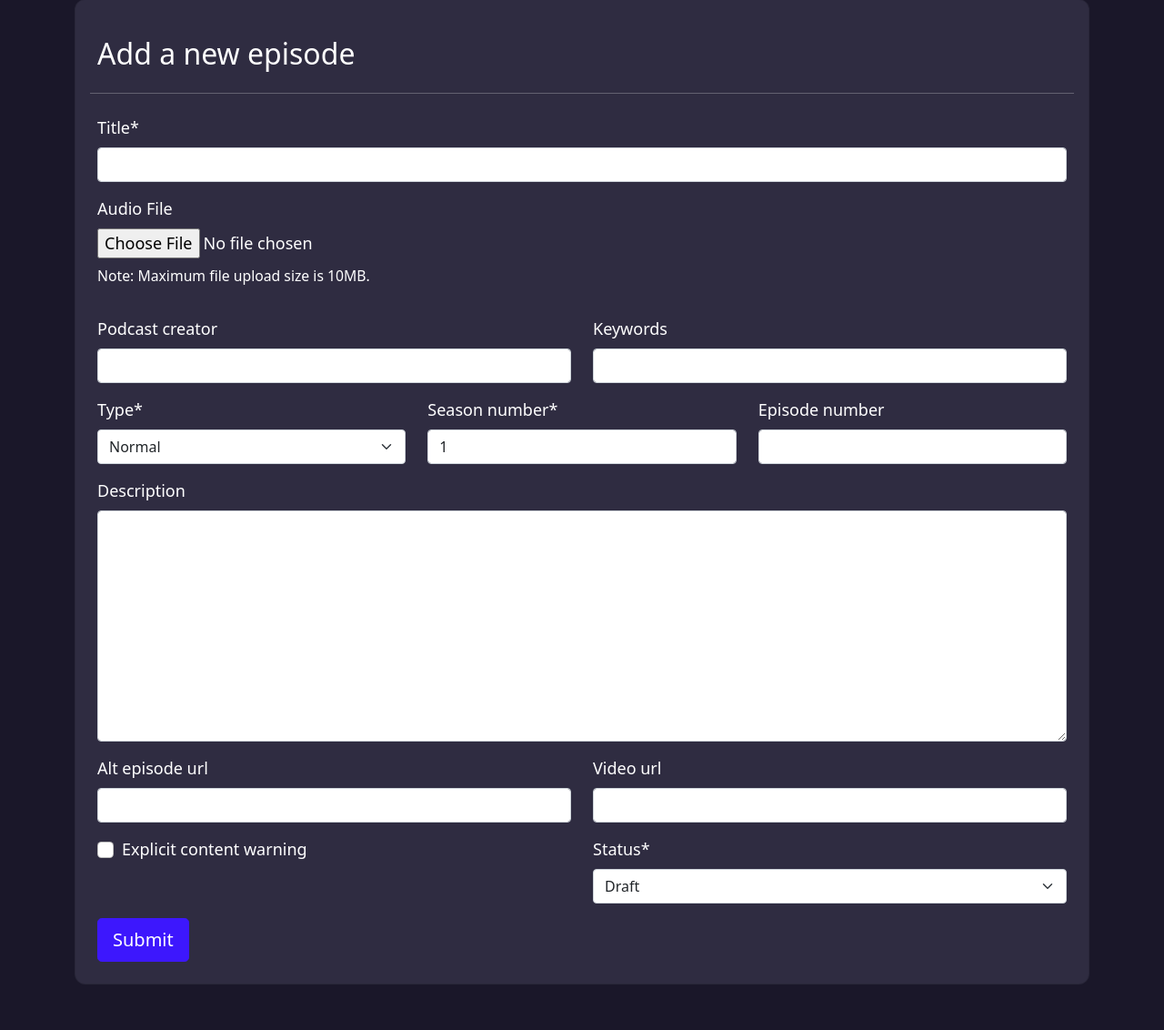
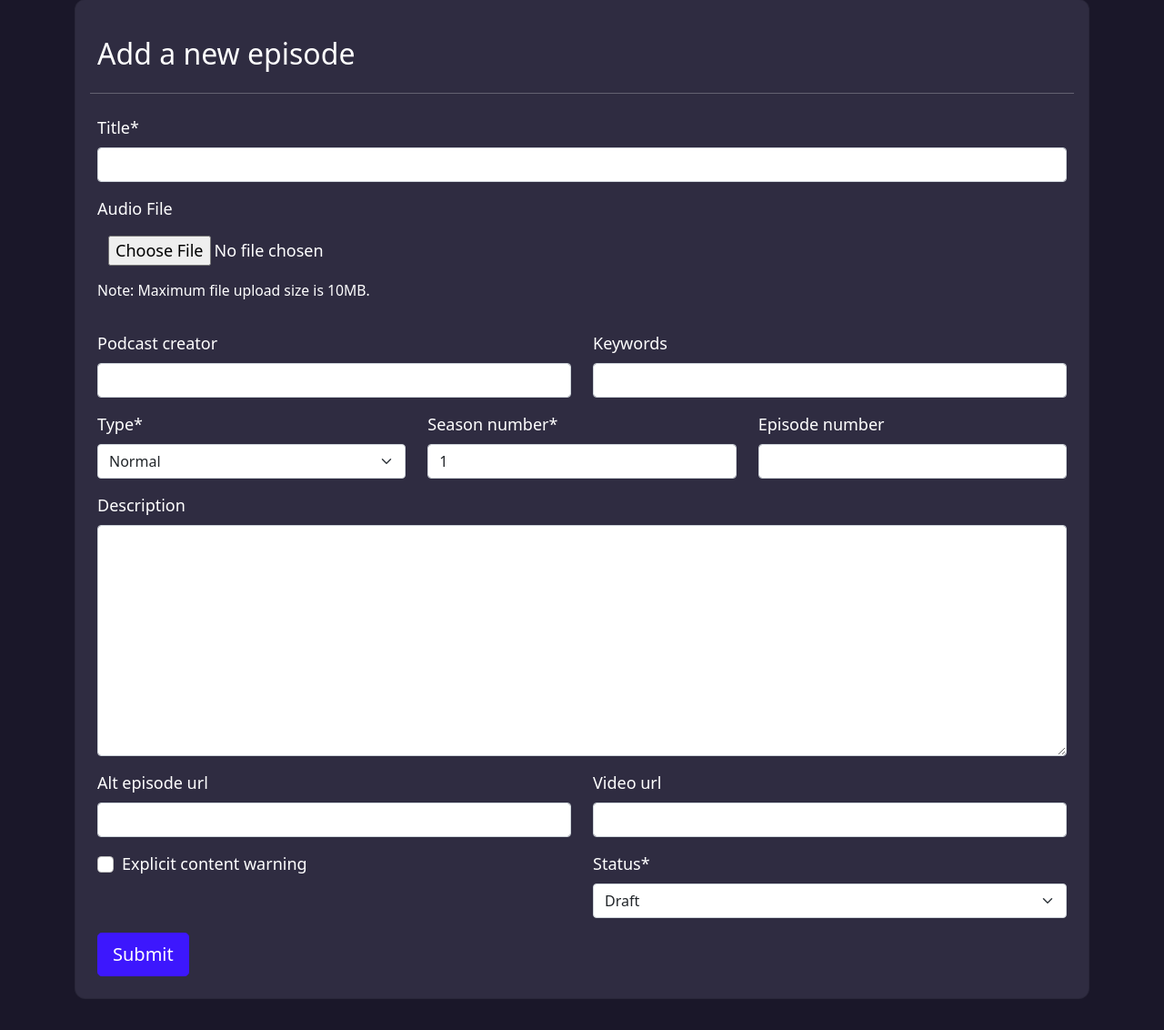
Before and after one commit to bristlebird/resonance, a Django app: a page that uses templates/base.html in a window 1280 px wide. Shown: the part 464-1596 px from the top of the page at 91% size. Run offline with Django 5.2, Linux system fonts and the light colour scheme; a user stored in the database is signed in; tables that the repository leaves empty hold one stand-in row (values such as "Sample post"); some libraries are stand-ins or nearby versions.

Commit message:
fix lighthouse accessibility issues

```diff
--- a/podcast/templates/podcast/episode_add.html
+++ b/podcast/templates/podcast/episode_add.html
@@ -41,7 +41,9 @@
                         <div class="row">
                             <div class="col-md-12 mb-3">
                                 <p class="mb-2">Audio File</p>
-                                {{ episode_form.audiofile }}
+                                <div class="file-input">
+                                    {{ episode_form.audiofile }}
+                                </div>
                                 <p class="small mt-2"><strong>Note:</strong> Maximum file upload size is 10MB.</p>
                             </div>
                         </div>
--- a/podcast/templates/podcast/episode_edit.html
+++ b/podcast/templates/podcast/episode_edit.html
@@ -49,7 +49,9 @@
                                 {% else %}
                                 <p class="mb-2">Audio File</p>
                                 {% endif %}
-                                {{ episode_form.audiofile }}
+                                <div class="file-input">
+                                    {{ episode_form.audiofile }}
+                                </div>
                                 <p class="small mt-2"><strong>Note:</strong> Maximum file upload size is 10MB.</p>
                             </div>
                         </div>
--- a/podcast/templates/podcast/index.html
+++ b/podcast/templates/podcast/index.html
@@ -17,16 +17,15 @@
                         <div class="row g-0">
                             <div class="col-md-4">
                                 {% if "placeholder" in show.artwork.url %}
-                                <img class="img-fluid rounded-3" src="{% static 'images/default.jpg' %}" alt="placeholder image">
+                                <img class="img-fluid rounded-3" src="{% static 'images/microphone.webp' %}" alt="placeholder image of microphone" width="320" height="320">
                                 {% else %}
-                                <img class="img-fluid rounded-3" src=" {{ show.artwork.url }}" alt="{{ show.title }}">
+                                <img class="img-fluid rounded-3" src="{{ show.artwork.url }}" alt="{{ show.title }}" width="320" height="320">
                                 {% endif %}
                             </div>
                             <div class="col-md-8">
                                 <div class="card-body ps-4 pt-0">
                                     <h2 class="card-title">{{ show.title }}</h2>
                                     <div class="card-text">{{ show.excerpt | safe }}</div>
-                                    <!-- <p class="card-text"><small class="text-muted">Created by {{ show.author }} on {{ show.created_on}}</small></p> -->
                                     <p class="card-ctoa">Go to show</p>
                                 </div>
                             </div>
--- a/podcast/templates/podcast/podcast_add.html
+++ b/podcast/templates/podcast/podcast_add.html
@@ -17,7 +17,9 @@
                         <div class="row">
                             <div class="col-md-12 mb-3">
                                 <p class="mb-2">Artwork</p>
-                                {{ podcast_form.artwork }}
+                                <div class="file-input">
+                                    {{ podcast_form.artwork }}
+                                </div>
                                 <p class="small mt-2"><strong>Note:</strong> Maximum file upload size is 10MB.</p>
                             </div>
                         </div>
--- a/podcast/templates/podcast/podcast_detail.html
+++ b/podcast/templates/podcast/podcast_detail.html
@@ -58,7 +58,7 @@
                         </div>
                         {% if "resonance/audio" in episode.audiofile.url %}
                         <div class="controls my-4">
-                            <h5 class="mb-3">Listen to the episode</h5>
+                            <h4 class="h5 mb-3">Listen to the episode</h4>
                             <audio controls src="{{ episode.audiofile.url }}" id="epAudiofile{{ episode.id }}" ></audio>
                         </div>
                         {% endif %}
--- a/podcast/templates/podcast/podcast_edit.html
+++ b/podcast/templates/podcast/podcast_edit.html
@@ -27,7 +27,9 @@
                                 {% else %}
                                 <p class="mb-2">Artwork Image</p>
                                 {% endif %}
-                                {{ podcast_form.artwork }}
+                                <div class="file-input">
+                                    {{ podcast_form.artwork }}
+                                </div>
                                 <p class="small mt-2"><strong>Note:</strong> Maximum file upload size is 10MB.</p>
                             </div>
                         </div>
--- a/static/css/style.css
+++ b/static/css/style.css
@@ -8,12 +8,14 @@ body {
     --tan-hide: #fb655d;
     --torch-red: #f7224c;
     --froly: #f77f97;
+    /* monza better contrast bg for danger / delete buttons */
+    --monza: #DD002C;
 
 
     /* COLOUR CONTEXTS */
     --primary-color: var(--blue);
     --primary-dark: var(--mirage);
-    --secondary-color: var(--torch-red);
+    --secondary-color: var(--monza);
     --secondary-color-muted: var(--froly);
 
     --link-color: var(--melrose);
@@ -26,7 +28,7 @@ body {
     font-size: 1.125em;
     color: #fff;
 }
-
+a { color: var(--link-color);}
 a, a p, a h2 {
     transition: color .25s ease-in-out;
 }
@@ -211,3 +213,11 @@ audio {
  .modal {
     color: var(--text-dark);
  }
+/* edit form file input */
+.file-input, .file-input a, .file-input input, .file-input label  {
+    display: inline-block;
+}
+.file-input a, .file-input input {
+    padding-right: 2rem;
+    margin: .5rem .75rem;
+}
--- a/templates/base.html
+++ b/templates/base.html
@@ -11,6 +11,7 @@
     <meta charset="utf-8">
     <meta name="viewport" content="width=device-width, initial-scale=1">
     <title>Resonance Podcaster</title>
+    <meta name="description" content="Welcome to Resonance Podcaster, a simple publishing platform for your podcasts.">
     <link rel="shortcut icon" type="image/png" href="{% static 'favicon.ico' %}">
 
     <!-- Google Fonts CSS -->
@@ -22,7 +23,6 @@
     <link rel="stylesheet" href="https://cdnjs.cloudflare.com/ajax/libs/font-awesome/5.15.3/css/all.min.css">
 
     <!-- Bootstrap CSS -->
-    <!-- <link href="https://cdn.jsdelivr.net/npm/bootstrap@5.3.3/dist/css/bootstrap.min.css" rel="stylesheet" integrity="sha384-QWTKZyjpPEjISv5WaRU9OFeRpok6YctnYmDr5pNlyT2bRjXh0JMhjY6hW+ALEwIH" crossorigin="anonymous"> -->
     <link href="https://cdn.jsdelivr.net/npm/bootstrap@5.0.2/dist/css/bootstrap.min.css" rel="stylesheet" integrity="sha384-EVSTQN3/azprG1Anm3QDgpJLIm9Nao0Yz1ztcQTwFspd3yD65VohhpuuCOmLASjC" crossorigin="anonymous">
     <!-- Custom CSS -->
     <link rel="stylesheet" href="{% static 'css/style.css' %}">
@@ -102,7 +102,6 @@
         </p>
     </footer>
 
-    <!-- <script src="https://cdn.jsdelivr.net/npm/bootstrap@5.3.3/dist/js/bootstrap.bundle.min.js" integrity="sha384-YvpcrYf0tY3lHB60NNkmXc5s9fDVZLESaAA55NDzOxhy9GkcIdslK1eN7N6jIeHz" crossorigin="anonymous"></script> -->
     <script src="https://cdn.jsdelivr.net/npm/bootstrap@5.0.2/dist/js/bootstrap.bundle.min.js" integrity="sha384-MrcW6ZMFYlzcLA8Nl+NtUVF0sA7MsXsP1UyJoMp4YLEuNSfAP+JcXn/tWtIaxVXM" crossorigin="anonymous"></script>
 
     {% block extras %}
```
Also changed, not shown: podcast/templates/podcast/dashboard.html (+3 -4 lines), static/images/microphone.webp (added).
